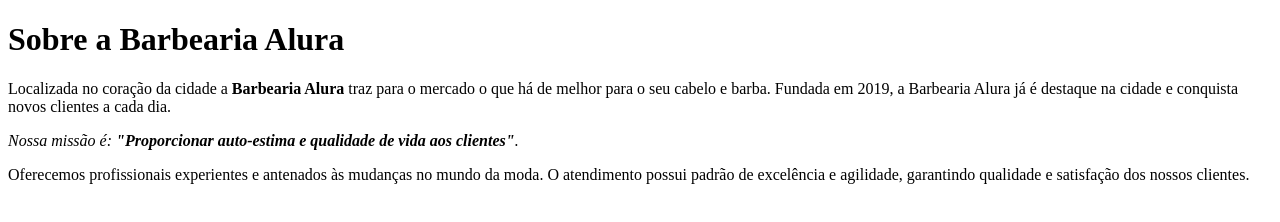
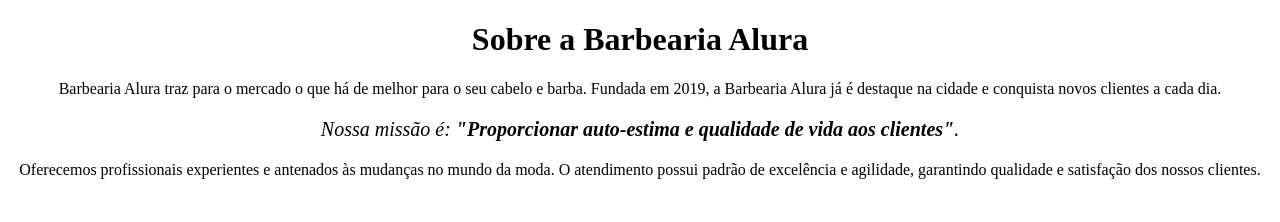
Before and after one commit to gabszxd/barbearia-alura, a plain HTML site: page index.html in a window 1280 px wide. Drawn offline with Linux system fonts and the light colour scheme.

Commit message:
atualizacao

```diff
--- a/index.html
+++ b/index.html
@@ -3,16 +3,23 @@
     <head>
         <meta charset="UTF-8">
         <title>Barbearia Alura</title>
-    </head>
-    <body>
-        <h1>Sobre a Barbearia Alura</h1>
 
-        <p>Localizada no coração da cidade a <strong>Barbearia Alura</strong> traz para o mercado o que há de melhor para o seu cabelo e barba.
+    <style>
+p { text-align: center
+
+}
+    </style>
+</head>
+
+<body>
+        <h1 style="text-align: center">Sobre a Barbearia Alura</h1>
+
+        <p style=">Localizada no coração da cidade a <strong>Barbearia Alura</strong> traz para o mercado o que há de melhor para o seu cabelo e barba.
         Fundada em 2019, a Barbearia Alura já é destaque na cidade e conquista novos clientes a cada dia.</p>
 
-        <p><em>Nossa missão é: <strong>"Proporcionar auto-estima e qualidade de vida aos clientes"</strong>.</em></p>
+        <p  style="font-size: 20px; text-align:center" ><em>Nossa missão é: <strong>"Proporcionar auto-estima e qualidade de vida aos clientes"</strong>.</em></p>
 
-        <p>Oferecemos profissionais experientes e antenados às mudanças no mundo da moda.
+        <p style="text-align: center">Oferecemos profissionais experientes e antenados às mudanças no mundo da moda.
         O atendimento possui padrão de excelência e agilidade, garantindo qualidade e satisfação dos nossos clientes.</p>
     </body>
 </html>
```
